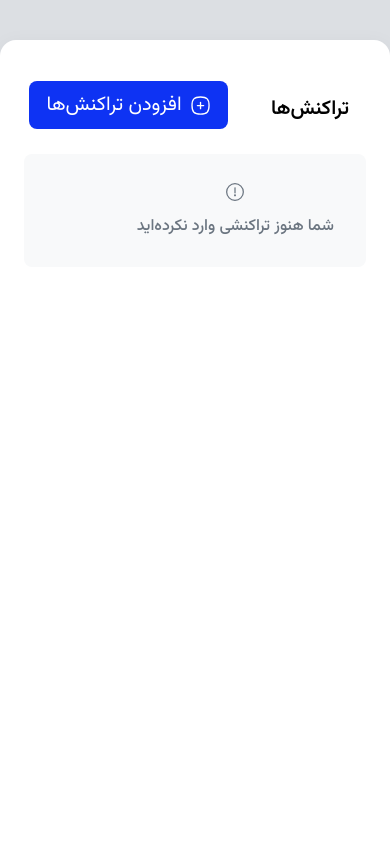
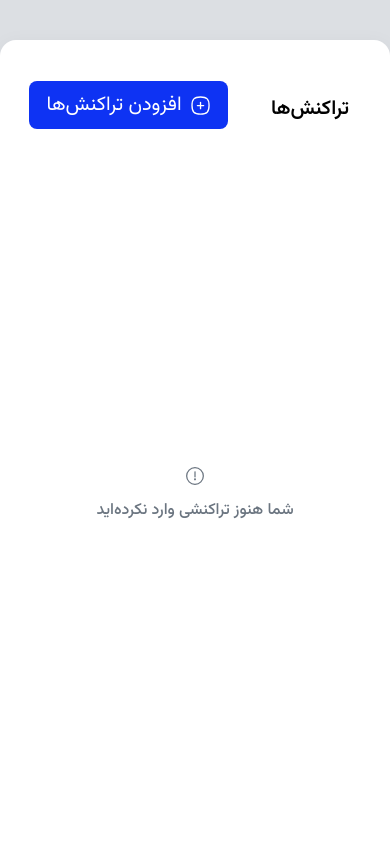
Before and after one commit to eng-neda/expense-tracker, a React (Vite) app: page / in a window 390 px wide. Shown: the top 844 px of the page. Built offline with nearby package versions, Linux system fonts and the light colour scheme.

Commit message:
fixing responsive mobile

```diff
--- a/src/components/TransactionModal.css
+++ b/src/components/TransactionModal.css
@@ -125,6 +125,14 @@
 .btn-cancel:hover {
   background-color: #f5f6f8;
 }
+
+.date-input-wrapper {
+  position: relative;
+  display: inline-flex;
+  align-items: center;
+  width: 100%;
+}
+
 /* Mobile responsive */
 @media (max-width: 480px) {
   .modal {
--- a/src/components/TransactionTable.css
+++ b/src/components/TransactionTable.css
@@ -67,6 +67,7 @@ body {
   justify-content: center;
   margin: 40px auto;
   width: 100%;
+  height: 875px;
 }
 
 .title {
@@ -114,10 +115,9 @@ body {
 }
 .transaction-table {
   width: 100%;
-  height: 875px;
+  height: auto;
   margin: 0 auto;
-  border-collapse: separate;
-  border-spacing: 0 12px;
+  border-collapse: collapse;
 }
 .transaction-table thead {
   border-bottom: 1px solid #a0ccf8;
@@ -144,6 +144,10 @@ body {
   color: #242d35;
 }
 
+.transaction-table tbody tr {
+  display: table-row;
+}
+
 .amount {
   font-weight: 500;
 }
@@ -164,14 +168,29 @@ body {
   color: #242d35;
   font-family: 'vazirmatn.regular';
 }
+
+.empty-state {
+  height: 100%;
+}
+
+.empty-state td {
+  height: 100%;
+  min-height: 500px;
+  padding-top: 15vh;
+  display: flex;
+  align-items: center;
+  justify-content: center;
+  flex-direction: column;
+}
+
 /* Responsive */
 @media (max-width: 768px) {
   .transaction-table thead {
     display: none;
   }
 
-  .transaction-table tbody tr {
-    display: flex !important;
+  .transaction-table tbody tr:not(.empty-state) {
+    display: flex;
     justify-content: space-between;
     align-items: flex-start;
     flex-wrap: wrap;
@@ -211,8 +230,24 @@ body {
     color: #6b7580;
     white-space: nowrap;
   }
+
   .transaction-table tbody td.amount.positive:empty,
   .transaction-table tbody td.amount.negative:empty {
     display: none;
   }
+
+  .transaction-table {
+    height: calc(100vh - 140px);
+  }
+
+  .empty-state td {
+    display: flex;
+    align-items: center;
+    justify-content: center;
+    flex-direction: column;
+    min-height: calc(100vh - 200px);
+    text-align: center;
+    background: transparent;
+    margin: 0;
+  }
 }
--- a/src/components/TransactionTable.jsx
+++ b/src/components/TransactionTable.jsx
@@ -28,7 +28,7 @@ function TransactionTable({ transactions, onOpenModal, onDeleteTransaction }) {
 
         <tbody>
           {transactions.length === 0 ? (
-            <tr>
+            <tr className="empty-state">
               <td
                 colSpan="5"
                 style={{
```
